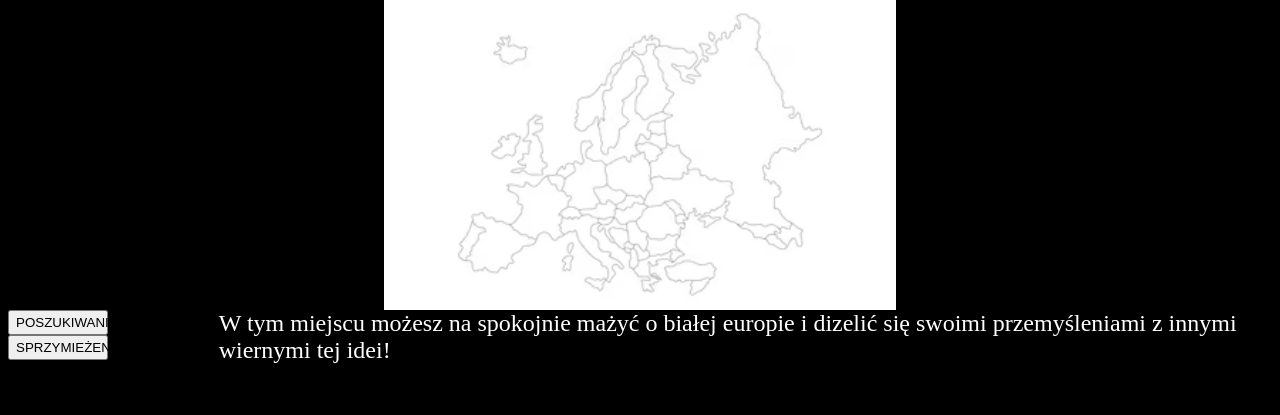
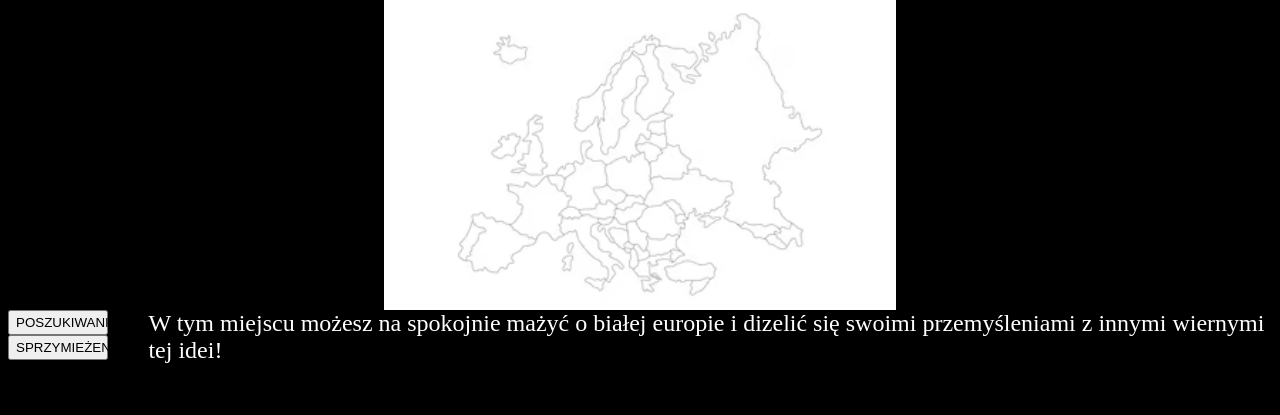
Before and after one commit to Kolpak24/Biala, a PHP site: page /glowna.php in a window 1280 px wide. Shown: the part 140-555 px from the top of the page. Run offline with PHP 8.4, Linux system fonts and the light colour scheme.

Commit message:
Update glowna.php

```diff
--- a/Biala/glowna.php
+++ b/Biala/glowna.php
@@ -12,7 +12,7 @@
 
     .main{display: flex;}
     .menu {flex: 1; text-align: left; color: white ; font-size: 24px;}
-    .form {flex: 5; text-align: left    ; color: white; font-size: 24px;}
+    .form {flex: 8; text-align: left    ; color: white; font-size: 24px;}
 
     button {width:100px; height: 25px;}
 </style>
```
